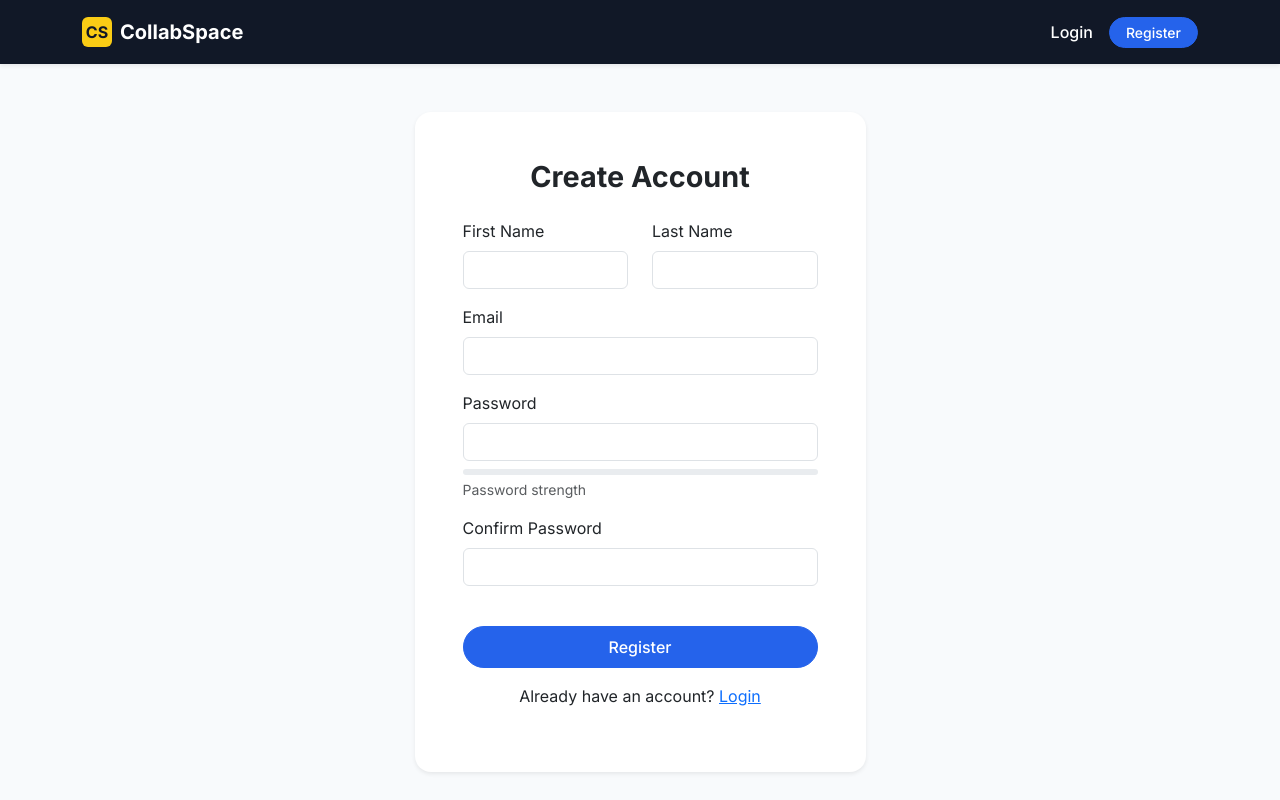
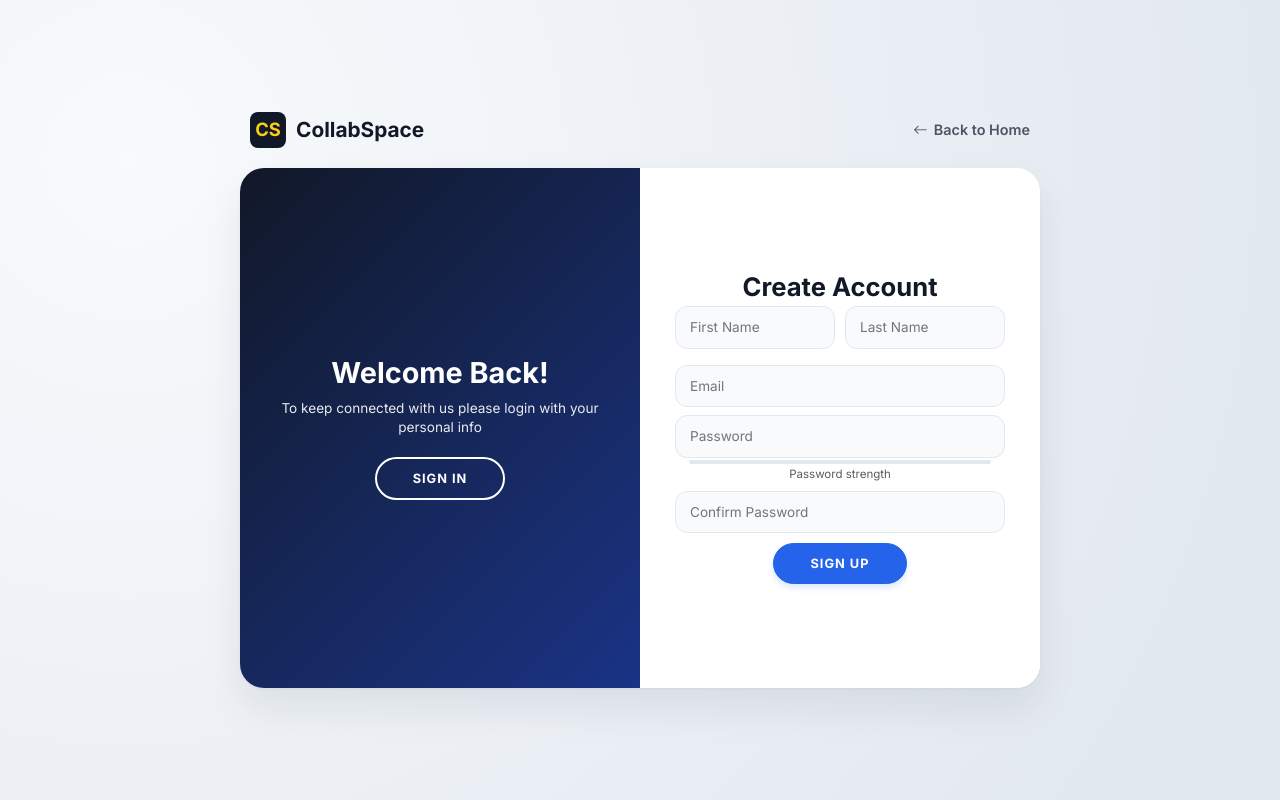
Before and after one commit to ShakirUllah777/FYP_Project, a Django app: page /register/ in a window 1280 px wide. Run offline with Django 5.2, Linux system fonts and the light colour scheme; some libraries are stand-ins or nearby versions.

Commit message:
Register, login page update - Emial validation in register

```diff
--- a/collabspace/settings.py
+++ b/collabspace/settings.py
@@ -122,6 +122,10 @@ USE_TZ = True
 
 STATIC_URL = 'static/'
 
+STATICFILES_DIRS = [
+    os.path.join(BASE_DIR, 'static'),
+]
+
 # Default primary key field type
 # https://docs.djangoproject.com/en/5.2/ref/settings/#default-auto-field
 
--- a/core/views.py
+++ b/core/views.py
@@ -34,7 +34,7 @@ def register(request):
             messages.error(request, 'Passwords do not match.')
             return render(request, 'register.html')
 
-        if User.objects.filter(email=email).exists():
+        if User.objects.filter(email__iexact=email).exists():
             messages.error(request, 'This email is already registered.')
             return render(request, 'register.html')
 
@@ -68,15 +68,17 @@ def login_view(request):
     if request.user.is_authenticated:
         return redirect('tasks')
     if request.method == 'POST':
-        email    = request.POST.get('email')
+        email    = request.POST.get('email', '').strip()
         password = request.POST.get('password')
         try:
-            username = User.objects.get(email=email).username
-            user     = authenticate(request, username=username, password=password)
-            if user:
-                login(request, user)
-                return redirect('tasks')
-        except User.DoesNotExist:
+            user_obj = User.objects.filter(email__iexact=email).first()
+            if user_obj:
+                username = user_obj.username
+                user     = authenticate(request, username=username, password=password)
+                if user:
+                    login(request, user)
+                    return redirect('tasks')
+        except Exception:
             pass
         messages.error(request, 'Invalid email or password.')
     return render(request, 'login.html')
--- a/templates/register.html
+++ b/templates/register.html
@@ -1,105 +1,8 @@
 {% extends 'base.html' %}
+{% load static %}
+
+{% block body_class %}auth-page{% endblock %}
+
 {% block content %}
-<div class="row justify-content-center">
-  <div class="col-md-5">
-    <div class="card shadow-sm">
-      <div class="card-body p-5">
-        <h3 class="mb-4 fw-bold text-dark text-center" style="font-size: 1.8rem;">Create Account</h3>
-
-        {% if messages %}
-          {% for message in messages %}
-            <div class="alert alert-{{ message.tags }} alert-dismissible fade show">
-              {{ message }}
-              <button type="button" class="btn-close" data-bs-dismiss="alert"></button>
-            </div>
-          {% endfor %}
-        {% endif %}
-
-        <form method="POST">
-          {% csrf_token %}
-          <div class="row">
-            <div class="col-md-6 mb-3">
-              <label class="form-label">First Name</label>
-              <input type="text" name="first_name" class="form-control" required>
-            </div>
-            <div class="col-md-6 mb-3">
-              <label class="form-label">Last Name</label>
-              <input type="text" name="last_name" class="form-control" required>
-            </div>
-          </div>
-
-          <div class="mb-3">
-            <label class="form-label">Email</label>
-            <input type="email" name="email" class="form-control" required>
-          </div>
-
-          <div class="mb-3">
-            <label class="form-label">Password</label>
-            <input type="password" name="password" id="id_password" class="form-control"
-                   pattern="(?=.*\d)(?=.*[a-zA-Z])(?=.*[\W_]).{8,}"
-                   title="Must contain at least one number, one letter, one special character, and at least 8 or more characters" required>
-            <div class="progress mt-2" style="height: 6px;">
-              <div id="password-strength-bar" class="progress-bar" role="progressbar" style="width: 0%;" aria-valuenow="0" aria-valuemin="0" aria-valuemax="100"></div>
-            </div>
-            <small id="password-strength-text" class="text-muted mt-1 d-block">Password strength</small>
-          </div>
-
-          <div class="mb-4">
-            <label class="form-label">Confirm Password</label>
-            <input type="password" name="confirm_password" class="form-control" required>
-          </div>
-
-          <button type="submit" class="btn btn-primary w-100 py-2 rounded-pill fw-medium mt-3">Register</button>
-          <p class="text-center mt-3">Already have an account? <a href="{% url 'login' %}">Login</a></p>
-        </form>
-      </div>
-    </div>
-  </div>
-</div>
-
-<script>
-  document.addEventListener('DOMContentLoaded', function() {
-    const passwordInput = document.getElementById('id_password');
-    const strengthBar = document.getElementById('password-strength-bar');
-    const strengthText = document.getElementById('password-strength-text');
-
-    passwordInput.addEventListener('input', function() {
-      const val = passwordInput.value;
-      let score = 0;
-
-      if (!val) {
-        strengthBar.style.width = '0%';
-        strengthBar.className = 'progress-bar';
-        strengthText.textContent = 'Password strength';
-        strengthText.className = 'text-muted mt-1 d-block';
-        return;
-      }
-
-      if (val.length >= 8) score += 25;
-      if (/[A-Za-z]/.test(val)) score += 25;
-      if (/\d/.test(val)) score += 25;
-      if (/[\W_]/.test(val)) score += 25;
-
-      strengthBar.style.width = score + '%';
-
-      if (score <= 25) {
-        strengthBar.className = 'progress-bar bg-danger';
-        strengthText.textContent = 'Weak (add letters/numbers/symbols)';
-        strengthText.className = 'text-danger mt-1 d-block fw-bold';
-      } else if (score <= 50) {
-        strengthBar.className = 'progress-bar bg-warning';
-        strengthText.textContent = 'Fair (keep adding)';
-        strengthText.className = 'text-warning mt-1 d-block fw-bold';
-      } else if (score <= 75) {
-        strengthBar.className = 'progress-bar bg-info';
-        strengthText.textContent = 'Good (almost there)';
-        strengthText.className = 'text-info mt-1 d-block fw-bold';
-      } else {
-        strengthBar.className = 'progress-bar bg-success';
-        strengthText.textContent = 'Strong!';
-        strengthText.className = 'text-success mt-1 d-block fw-bold';
-      }
-    });
-  });
-</script>
+  {% include 'auth_content.html' with active_panel='register' %}
 {% endblock %}
```
Also changed, not shown: static/js/register.js (deleted, +0 -44 lines), templates/login.html (+5 -22 lines), db.sqlite3.
